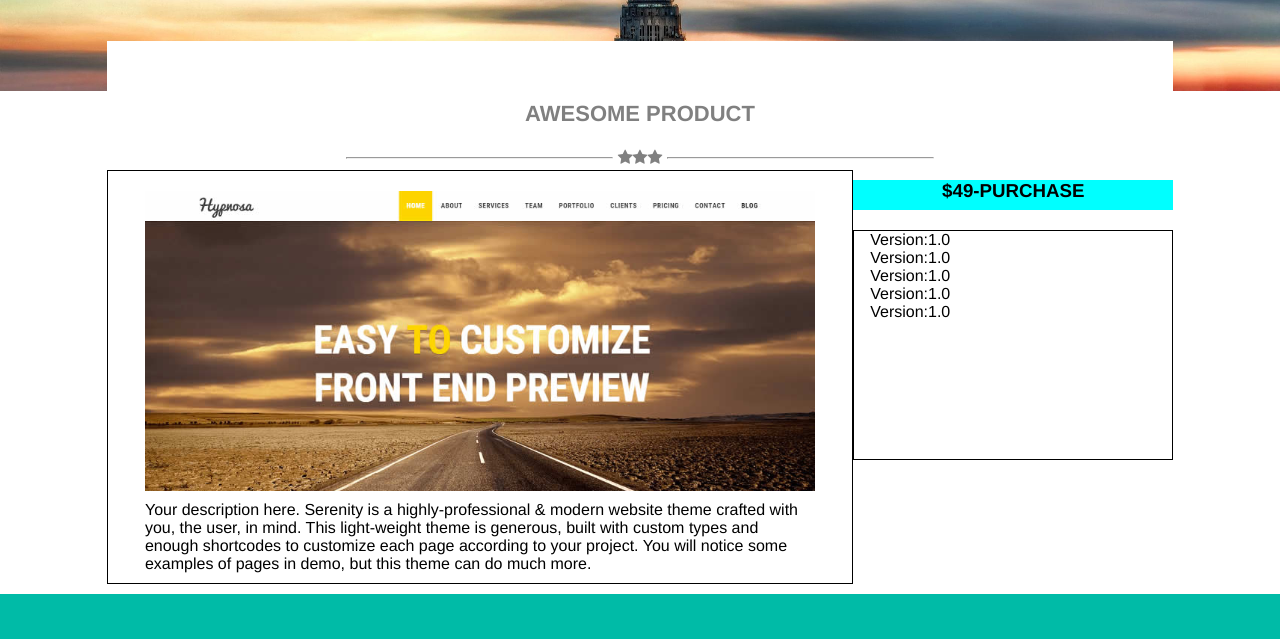
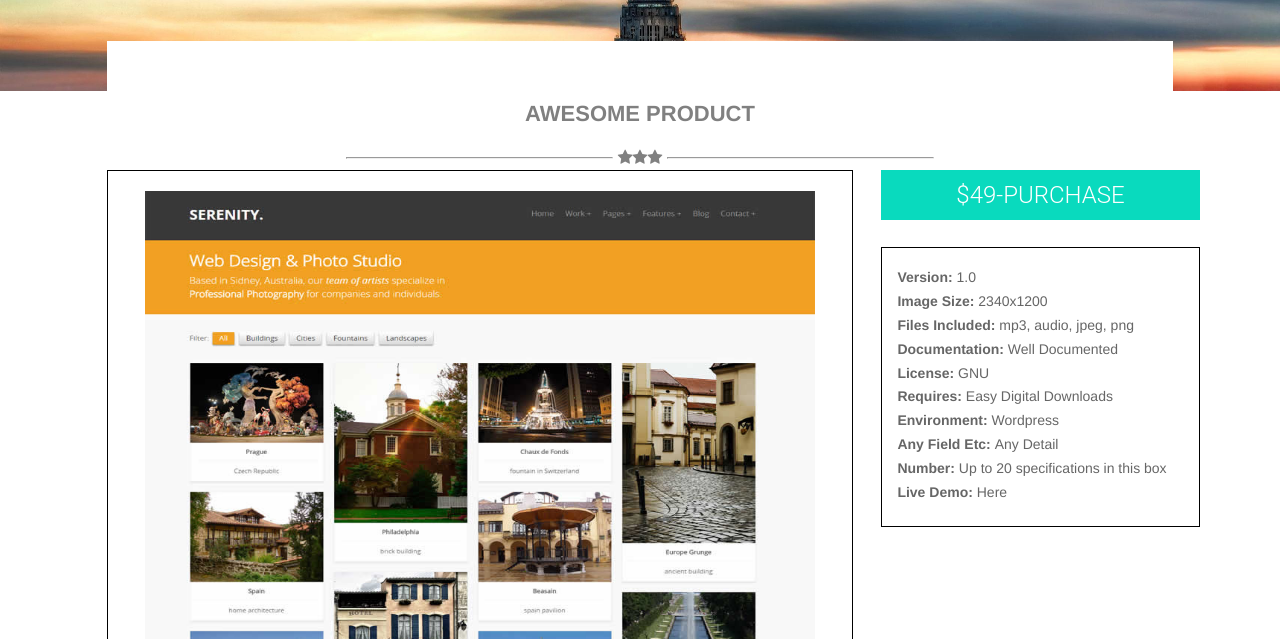
Before and after one commit to Jaleelgz/HTML-and-CSS, a plain HTML site: page project1/product.html in a window 1280 px wide. Shown: the part 279-918 px from the top of the page. Drawn offline with Linux system fonts and the light colour scheme.

Commit message:
product page full don

```diff
--- a/project1/product.css
+++ b/project1/product.css
@@ -1,5 +1,6 @@
 .productcontainer{
     width: 100%;
+    margin-bottom: 1.5em;
 
 
 }
@@ -17,31 +18,57 @@
     grid-column-end: 3;
     grid-row-start: 1;
     grid-row-end: 2;
-    background-color: aqua;
+    background-color: rgb(9, 218, 190);
+    height: 50px;
     text-align: center;
+    display: grid;
+    align-items: center;
+    color: #fff;
+
+}
+.purchaseprice h3{
+  font-family: roboto;
+  font-weight: 300;
+  font-size: 24px;
+}
+.purchaseprice h3:hover{
+  color: #000;
 
 }
 .purchasedetails{
+  padding-top: 1.3em;
+  padding-bottom: 1.3em;
     border: 0.5px #000 solid;
     grid-column-start: 2;
     grid-column-end: 3;
     grid-row-start: 2;
     grid-row-end: 3;
 }
-.combo{
-    margin: 10px 0 10px 0;
+.purchasedetails{
+  color: rgb(102, 102, 102);
+  line-height: 1.7em;
+  font-size: 14px;
 }
+.containerblock>div>span{
+  font-weight: bold;
+}
+
 .containerblock{
     width: 90%;
     margin: auto;
 
 }
 .containerblock>.img{
-    background-image: url(product3.jpg);
+    background-image: url(product2-2.jpg);
+    width: 100%;
+    max-height: 600px;
     background-position: top;
     background-size: cover;
-    height: 300px;
     margin: 10px auto 10px auto;
+}
+.containerblock>p{
+  margin-top: 1.3em;
+  margin-bottom: 1.3em;
 }
 
 
@@ -71,6 +98,9 @@
      nav{
          height: 100px;
      }
+     .combo{
+      margin-top: 1.5em;
+    }
 
    }
 
@@ -105,6 +135,9 @@
          nav{
              height: 100px;
          }
+         .combo{
+           margin-top: 1.5em;
+         }
 
 
      }
@@ -127,8 +160,8 @@
        .pcont{display: flex;}
        .productcontainer{
         display: grid;
-        grid-area: 10px;
+        grid-gap: 1.7em;
         grid-template-columns: 70% 30%;
-        grid-template-rows: 50px 250px auto;
+        grid-template-rows: 50px 280px auto;
        }
      }
--- a/project1/product.html
+++ b/project1/product.html
@@ -57,7 +57,7 @@
 
     <div class="containerinifinity col-s-12">
         <div class="containerblock">
-            <div class="img"></div>
+            <img src="product2-2.jpg" class="img" alt="">
             <p>Your description here. Serenity is a highly-professional & modern website theme crafted with you, the user, in mind. This light-weight theme is generous, built with custom types and enough shortcodes to customize each page according to your project. You will notice some examples of pages in demo, but this theme can do much more.</p>
         </div>
 
@@ -71,11 +71,16 @@
 
     <div class="purchasedetails combo col-s-12">
         <div class="containerblock">
-            <div><span> Version:</span>1.0</div>
-            <div><span> Version:</span>1.0</div>
-            <div><span> Version:</span>1.0</div>
-            <div><span> Version:</span>1.0</div>
-            <div><span> Version:</span>1.0</div>
+            <div><span> Version:</span> 1.0</div>
+            <div><span> Image Size:</span> 2340x1200</div>
+            <div><span> Files Included:</span> mp3, audio, jpeg, png</div>
+            <div><span> Documentation:</span> Well Documented</div>
+            <div><span> License: </span> GNU</div>
+            <div><span>Requires: </span> Easy Digital Downloads</div>
+            <div><span> Environment: </span> Wordpress</div>
+            <div><span> Any Field Etc: </span> Any Detail</div>
+            <div><span> Number: </span> Up to 20 specifications in this box</div>
+            <div><span> Live Demo:</span> Here</div>
 
 
 
```
